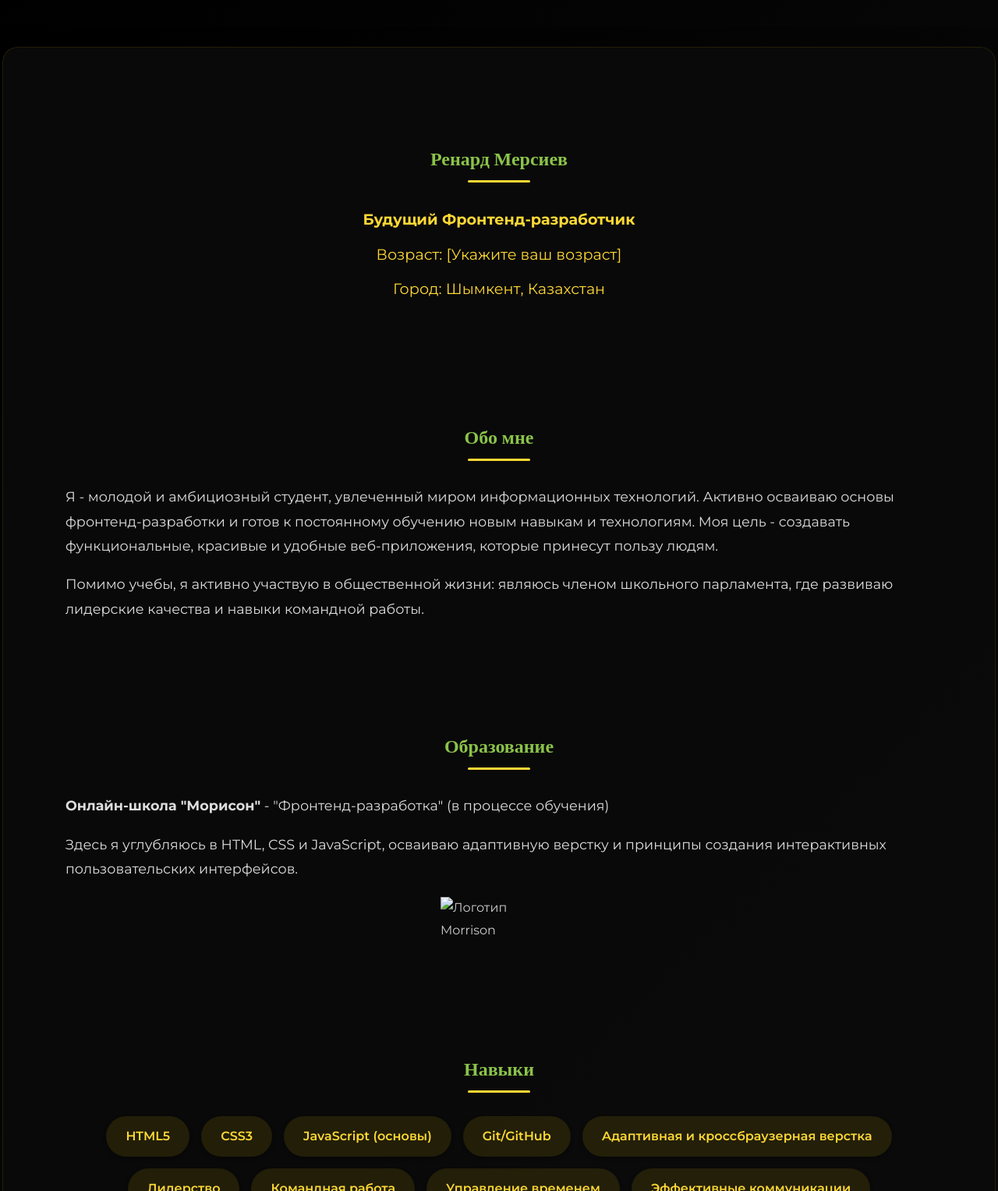
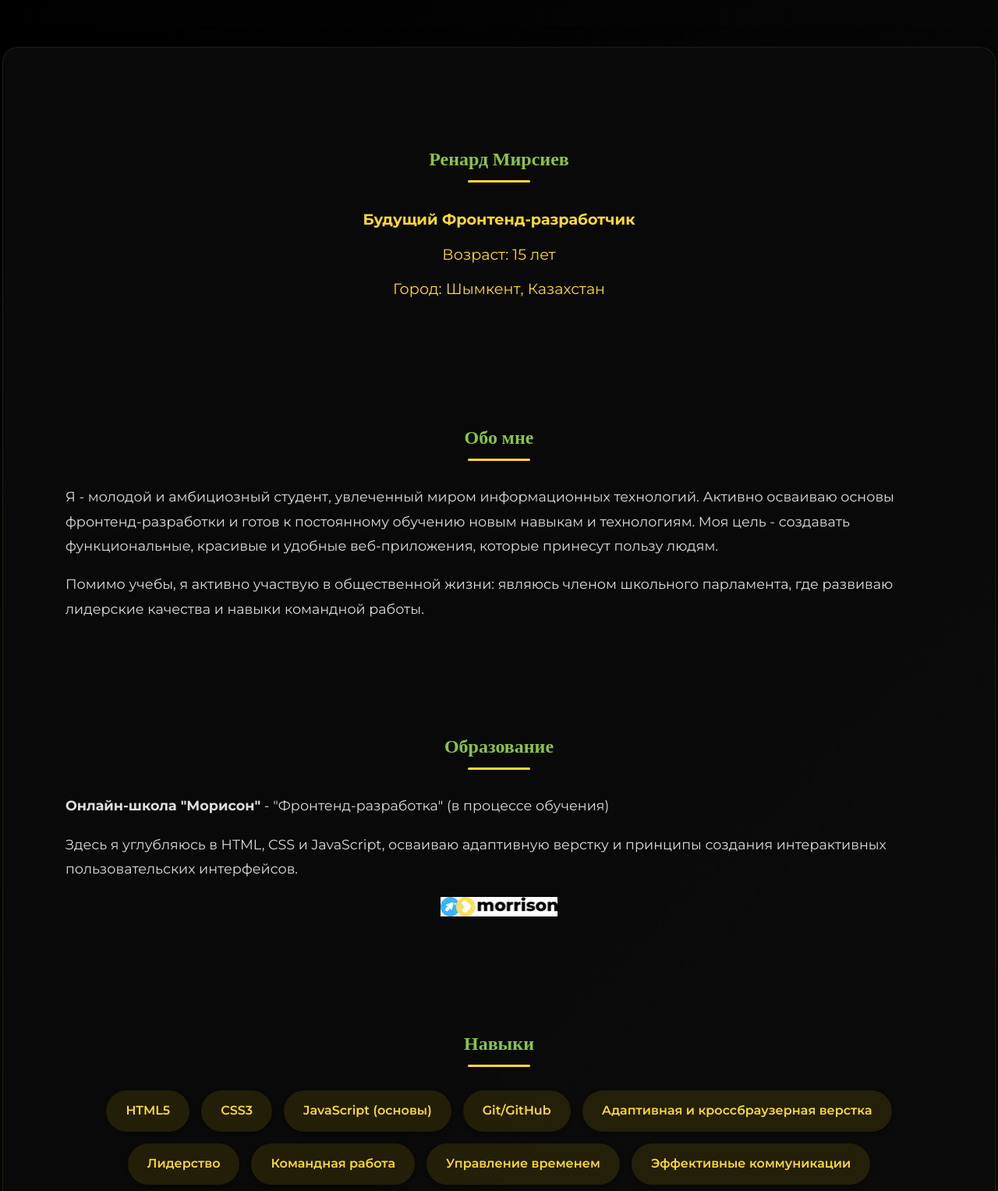
Before and after one commit to Renard-admin/resume, a plain HTML site: page index.html in a window 1280 px wide. Shown: the top 1527 px of the page at 78% size. Drawn offline with nearby package versions, Linux system fonts and the light colour scheme.

Commit message:
Update index.html

```diff
--- a/index.html
+++ b/index.html
@@ -218,9 +218,9 @@
 <body>
     <div class="container">
         <section class="section" id="personal-info">
-            <h1 id="site-title">Ренард Мерсиев</h1>
+            <h1 id="site-title">Ренард Мирсиев</h1>
             <p><strong>Будущий Фронтенд-разработчик</strong></p>
-            <p>Возраст: [Укажите ваш возраст]</p>
+            <p>Возраст: 15 лет</p>
             <p>Город: Шымкент, Казахстан</p>
         </section>
 
@@ -234,7 +234,7 @@
             <h2>Образование</h2>
             <p><strong>Онлайн-школа "Морисон"</strong> - "Фронтенд-разработка" (в процессе обучения)</p>
             <p>Здесь я углубляюсь в HTML, CSS и JavaScript, осваиваю адаптивную верстку и принципы создания интерактивных пользовательских интерфейсов.</p>
-            <img src="image_a378f1.png" alt="Логотип Morrison" style="max-width: 150px; display: block; margin: 20px auto;">
+            <img src="image.png" alt="Логотип Morrison" style="max-width: 150px; display: block; margin: 20px auto;">
         </section>
 
         <section class="section" id="skills">
```
